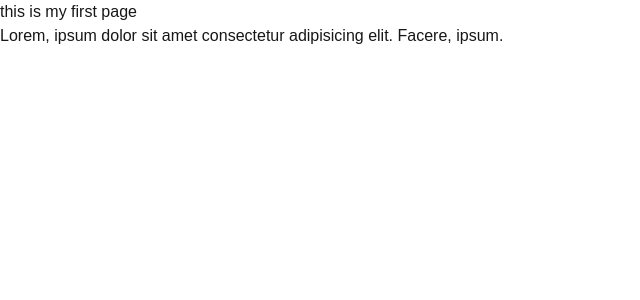
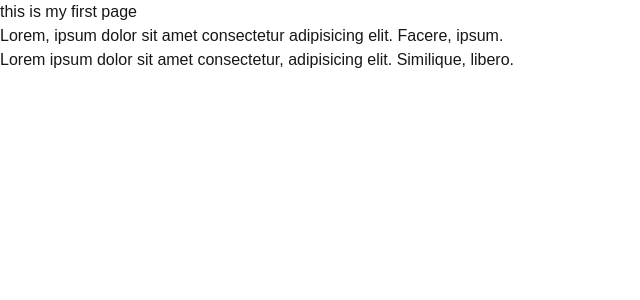
Before and after one commit to Samsuj-joha/paragon-group, a Next.js app in the folder paragon/: page / in a window 1280 px wide. Shown: the top 300 px of the page, without its empty margins (0-640 px from the left). Built offline with nearby package versions, Linux system fonts and the light colour scheme.

Commit message:
add 3rd paragraph

```diff
--- a/paragon/app/page.js
+++ b/paragon/app/page.js
@@ -5,6 +5,7 @@ const Home = () => {
     <div>
       <h1>this is my first page</h1>
       <p>Lorem, ipsum dolor sit amet consectetur adipisicing elit. Facere, ipsum.</p>
+      <p>Lorem ipsum dolor sit amet consectetur, adipisicing elit. Similique, libero.</p>
     </div>
   )
 }
```
